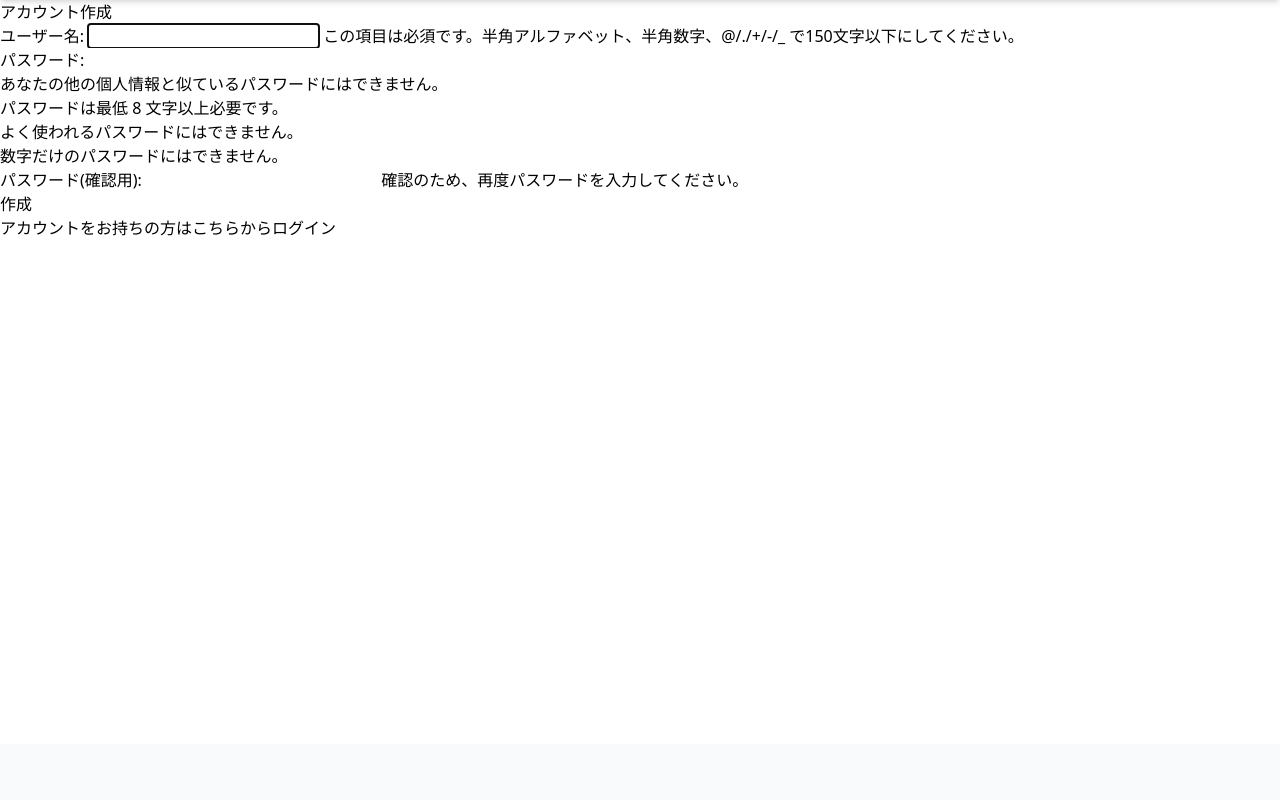
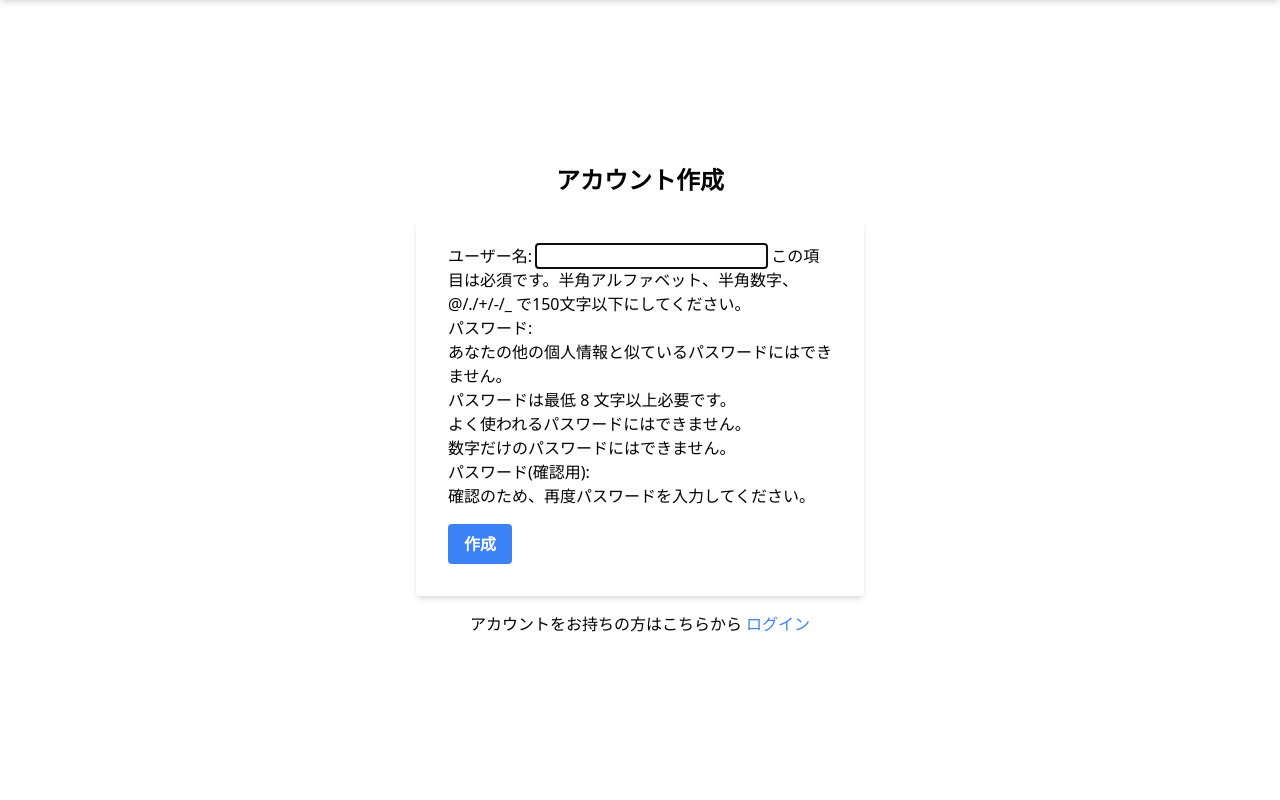
Before and after one commit to nibuno/djangoTaskApp, a Django app: page /signup/ in a window 1280 px wide. Shown: the part 56-856 px from the top of the page. Before the commit the page ends 292 px from the top, so only its background shows below. Run offline with Django 4.2, Linux system fonts and the light colour scheme; some libraries are stand-ins or nearby versions.

Commit message:
アカウント作成画面のレイアウト修正

```diff
--- a/mysite/tasks/templates/registration/register.html
+++ b/mysite/tasks/templates/registration/register.html
@@ -1,12 +1,31 @@
 {% extends "base.html" %}
 
 {% block title %}アカウント作成{% endblock %}
+
 {% block content %}
-<h2>アカウント作成</h2>
-<form method="post">
-    {% csrf_token %}
-    {{ form.as_p }}
-    <button type="submit">作成</button>
-</form>
-<p>アカウントをお持ちの方はこちらから<a href="{% url 'login' %}">ログイン</a></p>
+<div class="flex flex-col justify-center items-center h-screen">
+    <div class="w-full max-w-md">
+        <h2 class="mb-6 text-center text-2xl font-bold">アカウント作成</h2>
+        <form method="post" class="bg-white shadow-md rounded px-8 pt-6 pb-8 mb-4">
+            {% csrf_token %}
+            <div class="mb-4">
+                {# FIXME: form.as_p だけなのでレイアウトがイマイチなので修正したい #}
+                {{ form.as_p }}
+            </div>
+            <div class="flex items-center justify-between">
+                <button type="submit" class="bg-blue-500 hover:bg-blue-700 text-white font-bold py-2 px-4 rounded focus:outline-none focus:shadow-outline">
+                    作成
+                </button>
+            </div>
+        </form>
+        <div class="mt-4 text-center">
+            <p class="text-base">
+                アカウントをお持ちの方はこちらから
+                <a href="{% url 'login' %}" class="text-blue-500 hover:text-blue-700">
+                    ログイン
+                </a>
+            </p>
+        </div>
+    </div>
+</div>
 {% endblock %}
```
